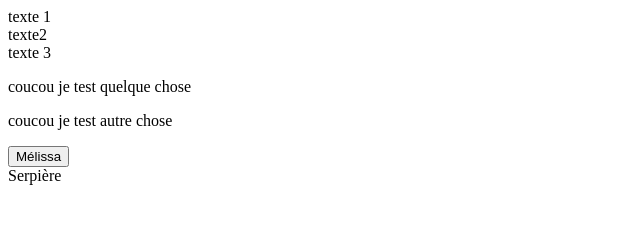
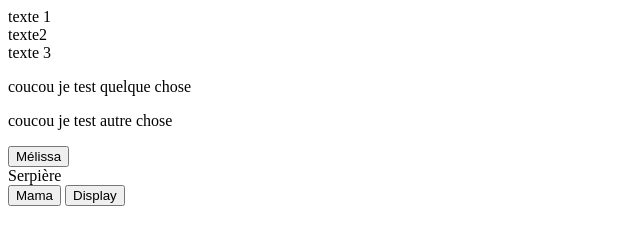
Before and after one commit to Melou15/dc2-webjs-roigmelissa, a plain HTML site: page index.html in a window 1280 px wide. Shown: the whole page, without its empty margins (0-640 px from the left). Drawn offline with Linux system fonts and the light colour scheme.

Commit message:
nouveaux boutons

```diff
--- a/index.html
+++ b/index.html
@@ -12,6 +12,9 @@
 
 	<div id="serpiere">Serpière</div>
 
+	<input type="button" name="input" id="input" value="Mama">
+	<button id="display">Display</button>
+
 	<script src="./cas1.js"></script>
 
 </body>
```
